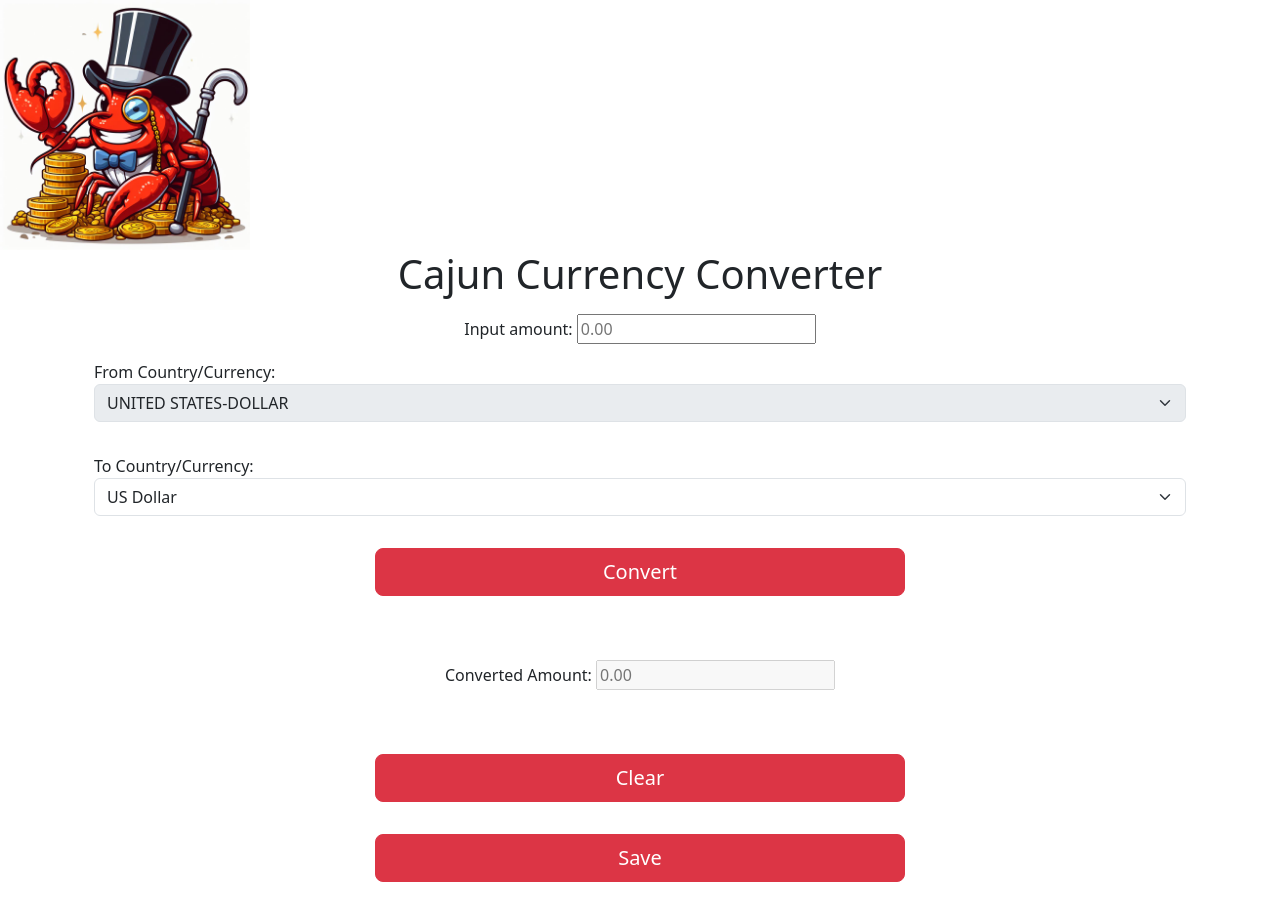
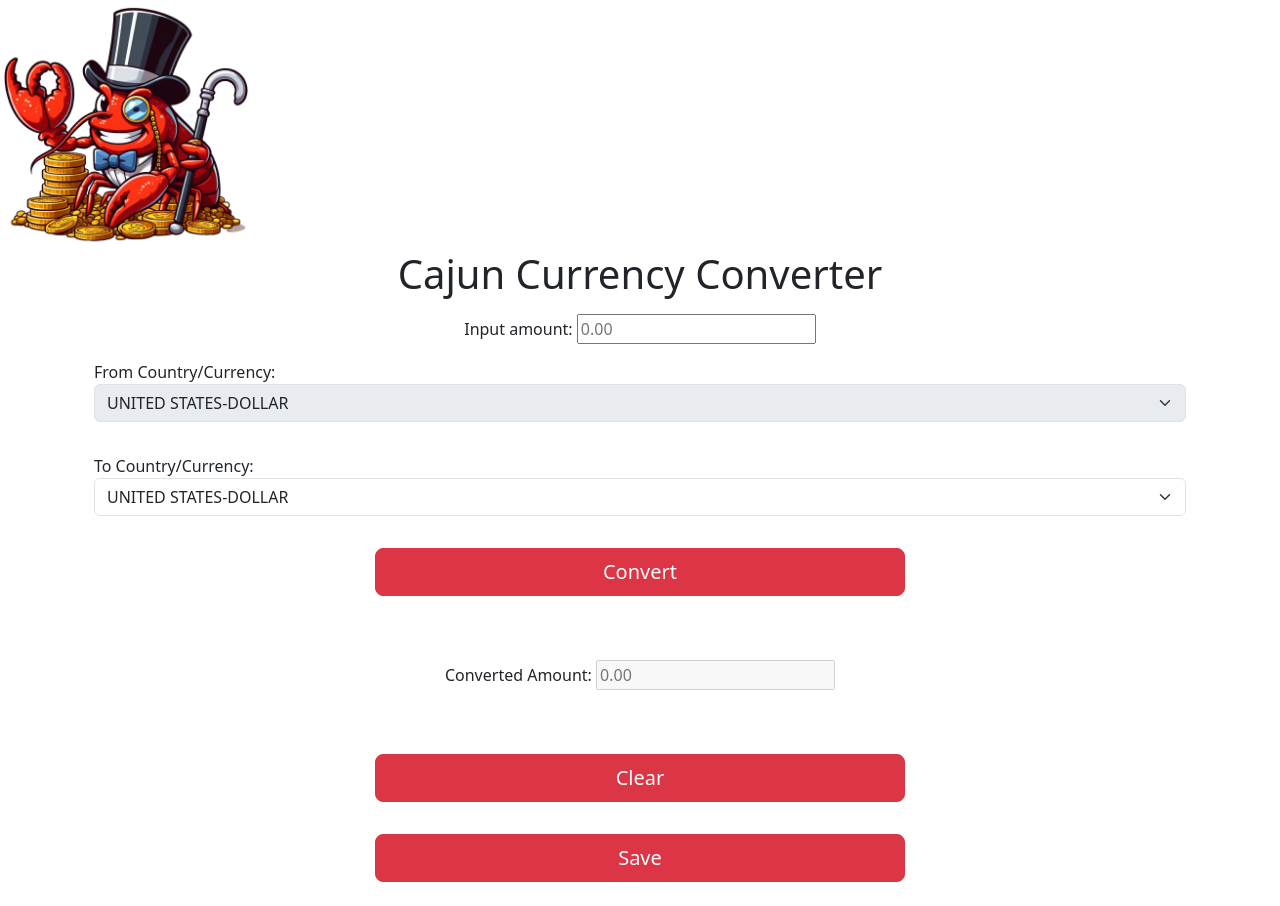
Before and after one commit to Aquabolt428/INFX490Group5CurrencyConverter, a website: page index.html in a window 1280 px wide. Drawn offline with nearby package versions, Linux system fonts and the light colour scheme; no server answers.

Commit message:
Couple changes with appearance

```diff
--- a/index.html
+++ b/index.html
@@ -16,7 +16,7 @@
     </div>
 
     <div > <!--Div for image/logo-->
-    <img src="Currency_Crawfish.jpg" class="img-fluid" alt="Crawfish with money" style="width: 250px; height: 250px;">
+    <img src="Currency_Crawfish.png" class="img-fluid" alt="Crawfish with money" style="width: 250px; height: 250px;">
     </div>
 
     <h1 class="text-center">Cajun Currency Converter</h1>
@@ -114,7 +114,7 @@ console.log(myValue);
         const elmts = await fillList();
 
 
-        const US = ["US Dollar"];
+        const US = ["UNITED STATES-DOLLAR"];
 
 // Populate the dropdown with the single option
         $('#dropdown1').append($('<option></option>').val('').html(US));
```
